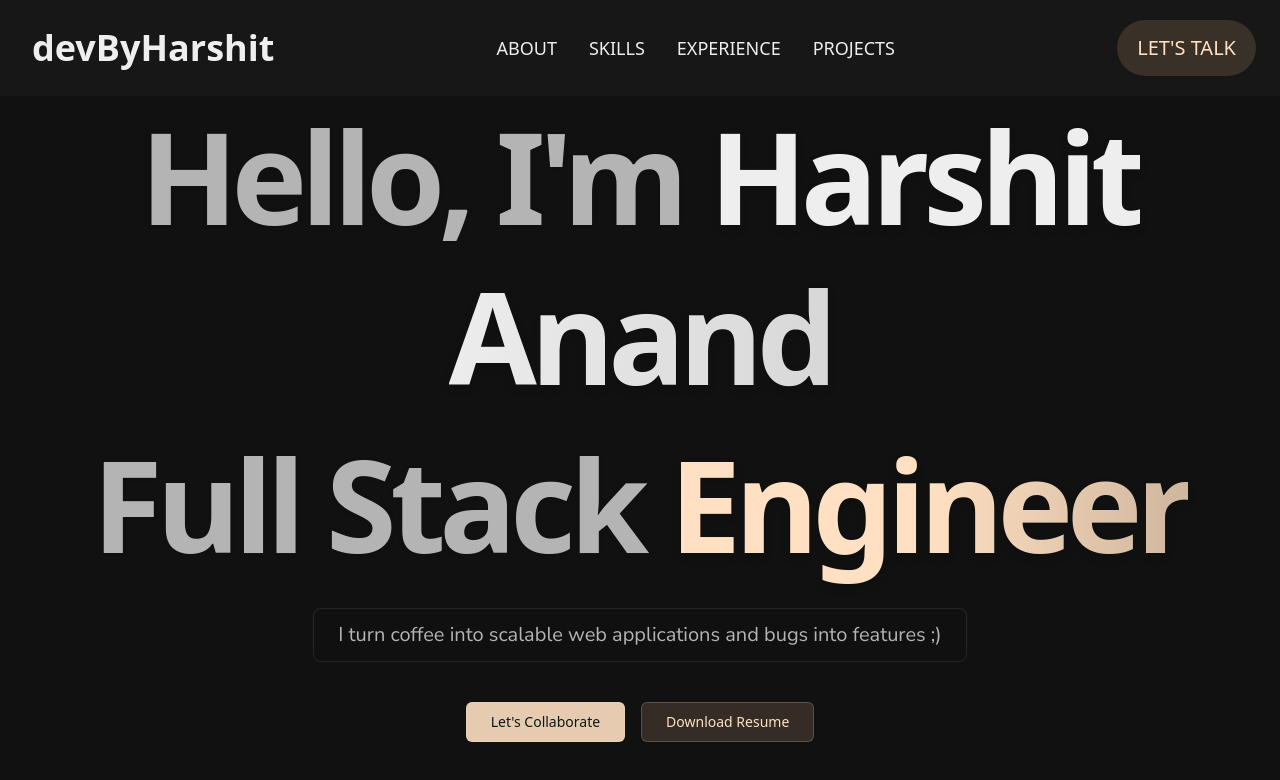
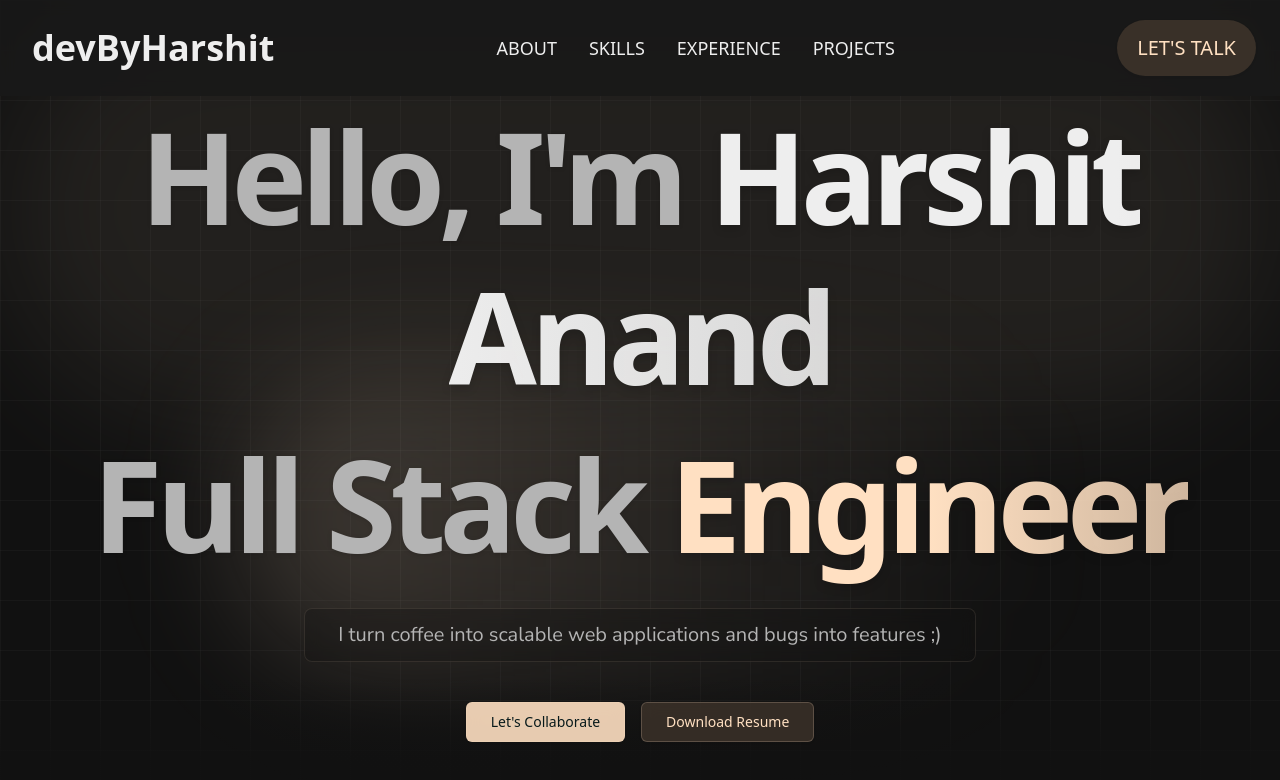
Before and after one commit to devbyharshit/portfolio, a Next.js app: page / in a window 1280 px wide. Shown: the top 780 px of the page. Built offline with nearby package versions, Linux system fonts and the light colour scheme; no server answers.

Commit message:
fix: added a subtle grid and a little bit of glow in the hero section

```diff
--- a/app/page.tsx
+++ b/app/page.tsx
@@ -9,8 +9,34 @@ export default function Home() {
   return (
     <>
       <header className="relative flex min-h-screen flex-col items-center justify-center px-4 py-24 text-center overflow-hidden bg-background">
+        {/* Background effects */}
+        <div className="absolute inset-0">
+          {/* Working glowing gradient effects */}
+          <div className="absolute w-full h-1/2 opacity-50 bg-primary/15 rounded-full blur-3xl" />
+          <div className="absolute top-1/2 left-1/2 -translate-x-1/2 -translate-y-1/6 w-[800px] h-[300px] bg-gradient-to-r from-primary/20 via-primary/10 to-transparent rounded-full blur-3xl" />
+
+          {/* Subtle grid texture */}
+          <div
+            className="absolute inset-0 opacity-15"
+            style={{
+              backgroundImage: `
+                linear-gradient(rgba(255, 255, 255, 0.2) 1px, transparent 1px),
+                linear-gradient(90deg, rgba(255, 255, 255, 0.2) 1px, transparent 1px)
+              `,
+              backgroundSize: '50px 50px',
+            }}
+          />
+
+          {/* Smooth transition gradient at bottom */}
+          <div className="absolute bottom-0 left-0 right-0 h-40 bg-gradient-to-t from-background via-background/90 to-transparent" />
+          <div className="absolute bottom-0 left-0 right-0 h-20 bg-gradient-to-t from-background to-transparent" />
+        </div>
+
         {/* Main headline */}
-        <h1 className="text-4xl sm:text-6xl md:text-9xl font-extrabold leading-tight tracking-tighter flex flex-col items-center gap-2">
+        <div className="relative z-10">
+          <h1 className="text-4xl sm:text-6xl md:text-9xl font-extrabold leading-tight tracking-tighter flex flex-col items-center gap-2 relative">
+            {/* Working text glow effect */}
+            {/* <div className="absolute inset-0 bg-primary/20 rounded-lg blur-2xl " /> */}
             <span className="block">
               <span className="text-muted-foreground drop-shadow-sm">Hello, I'm </span>
               <span className="bg-gradient-to-r from-foreground via-foreground to-foreground/90 bg-clip-text text-transparent drop-shadow-lg">
@@ -34,7 +60,7 @@ export default function Home() {
           <div className="mt-10 flex flex-col sm:flex-row gap-4 justify-center">
             <Button
               size="lg"
-            className="backdrop-blur-sm bg-primary/90 hover:bg-primary border border-primary/20"
+              className="backdrop-blur-sm bg-primary/90 hover:bg-primary border border-primary/20 hover:scale-105 transition-all duration-300 hover:shadow-lg hover:shadow-primary/25"
             >
               Let's Collaborate
             </Button>
@@ -42,12 +68,13 @@ export default function Home() {
               size="lg"
               variant="secondary"
               asChild
-            className="backdrop-blur-sm bg-secondary/90 hover:bg-secondary border border-primary/20"
+              className="backdrop-blur-sm bg-secondary/90 hover:bg-secondary border border-primary/20 hover:scale-105 transition-all duration-300 hover:shadow-lg"
             >
               <a href="/harshit_anand_resume.pdf" download>
                 Download Resume
               </a>
             </Button>
+          </div>
         </div>
       </header>
       <main>
```
Lines whose indentation alone changed are shown as unchanged.
